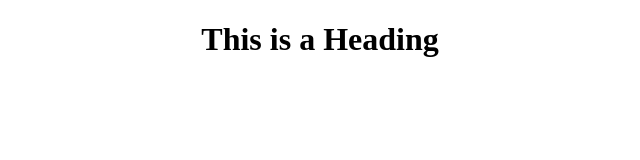
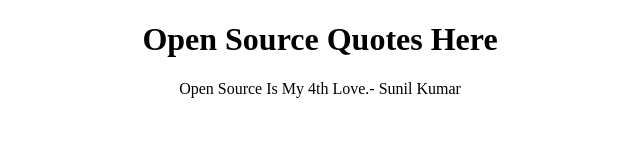
Before and after one commit to TharVid/Open-Source-Quote, a plain HTML site: page index.html in a window 1280 px wide. Shown: the whole page, without its empty margins (320-960 px from the left). Drawn offline with Linux system fonts and the light colour scheme.

Commit message:
Update index.html

```diff
--- a/index.html
+++ b/index.html
@@ -5,8 +5,8 @@
 </head>
 <body>
 <div align="center">
-<h1>This is a Heading</h1>
-<p></p>
+<h1>Open Source Quotes Here</h1>
+<p>Open Source Is My 4th Love.- Sunil Kumar</p>
 </div>
 
 </body>
```
